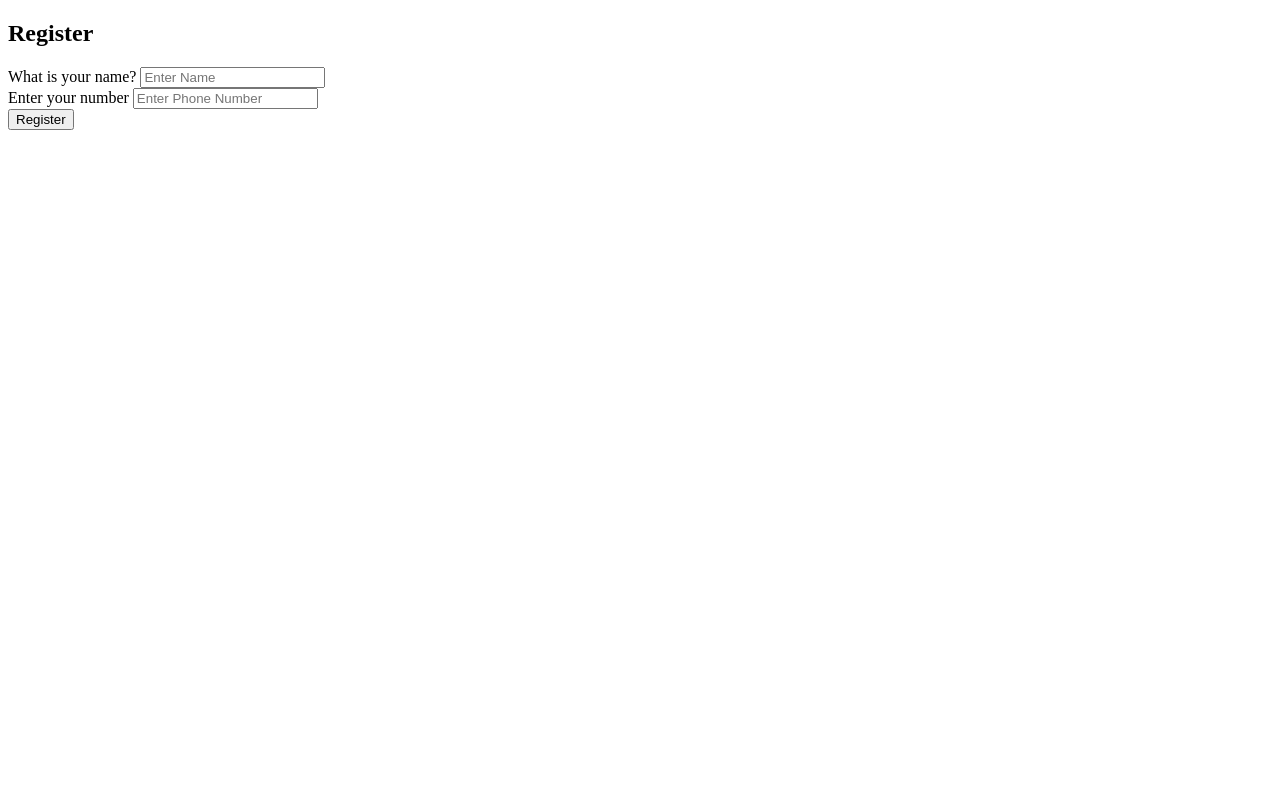
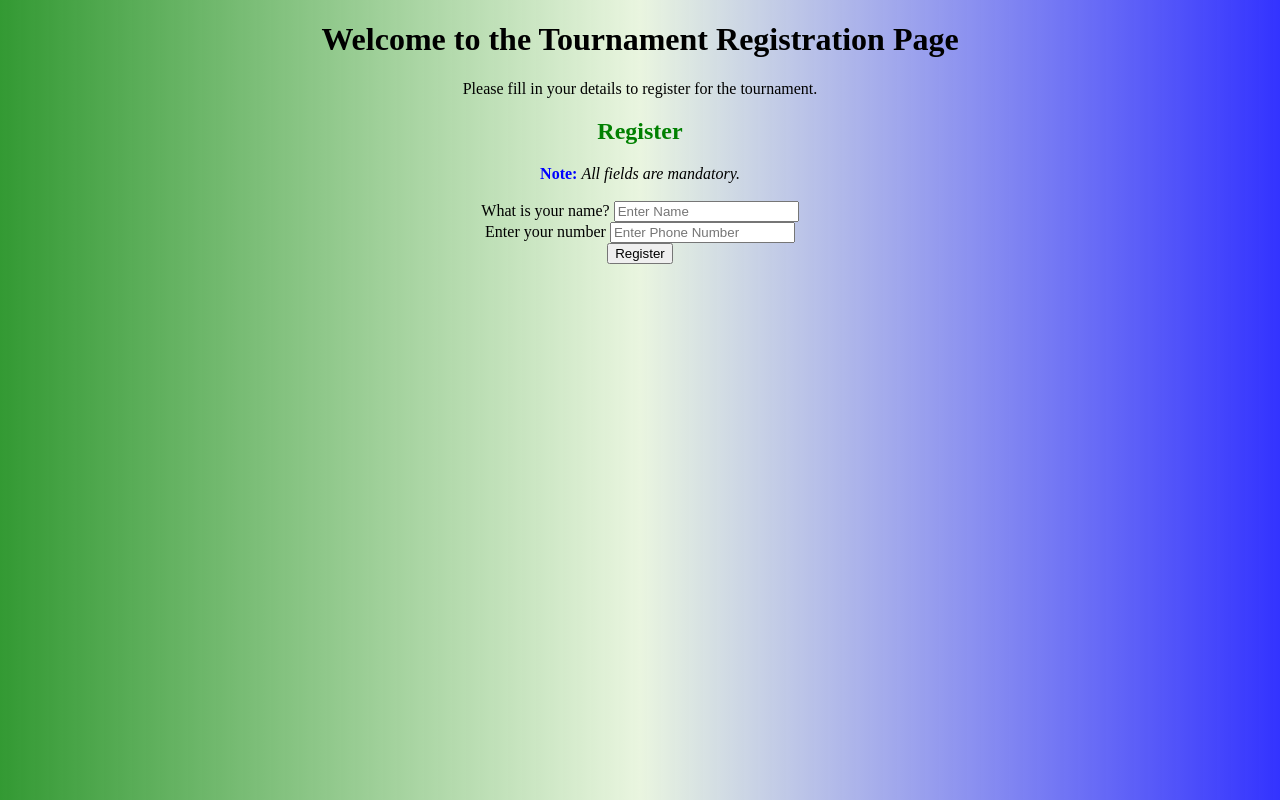
Before and after one commit to scidhusj10-cell/Efootball2025, a plain HTML site: page index.html in a window 1280 px wide. Drawn offline with Linux system fonts and the light colour scheme.

Commit message:
Update index.html

```diff
--- a/index.html
+++ b/index.html
@@ -7,8 +7,18 @@
         <link rel="stylesheet" href="table.css">
 
     </head>
-    <body>
-        <form action="homepage.html" method="get"><h2>Register</h2>
+    <body style="background: linear-gradient(to right, rgba(0,128,0,0.8), rgba(233, 245, 223, 0.981), rgba(0,0,255,0.8));">
+
+        <div style="text-align: center;">
+            <h1>Welcome to the Tournament Registration Page</h1>
+            <p>Please fill in your details to register for the tournament.</p>
+            <h2 style="color:green; margin-bottom:20px;">Register</h2>
+
+        <span style="color:blue; font-weight:bold;">Note:</span> <span style="font-style:italic;">All fields are mandatory.</span>
+                <br>
+                <br>
+        <form action="homepage.html" method="get">
+
             What is your name? <input type="text" placeholder="Enter Name" required>
             <br>
             Enter your number <input type="tel" placeholder="Enter Phone Number" pattern="[0-9]{10}" required>
@@ -17,5 +27,6 @@
             <input type="submit" value="Register">
 
         </form>
+        </div>
     </body>
 </html>
```
